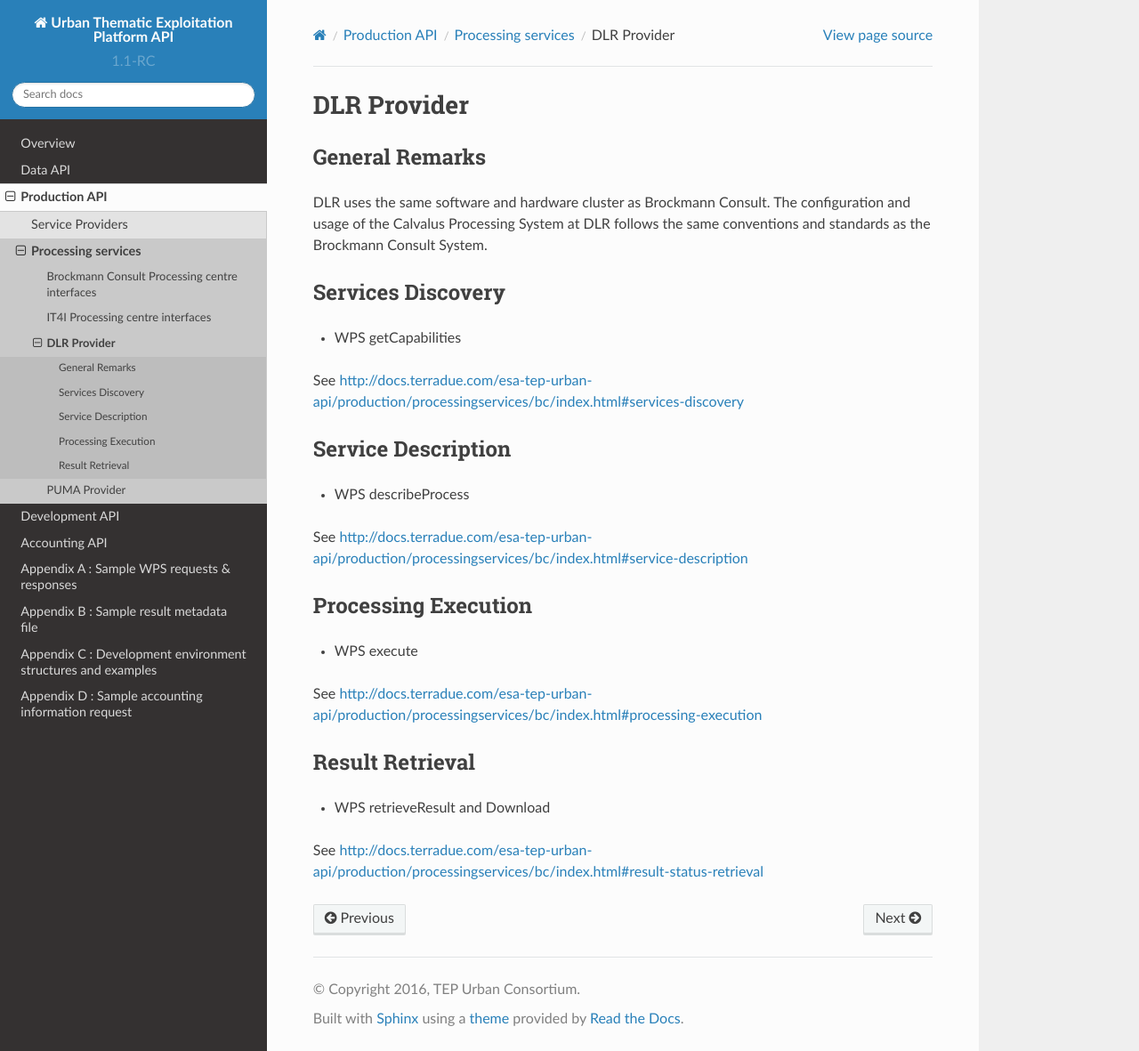
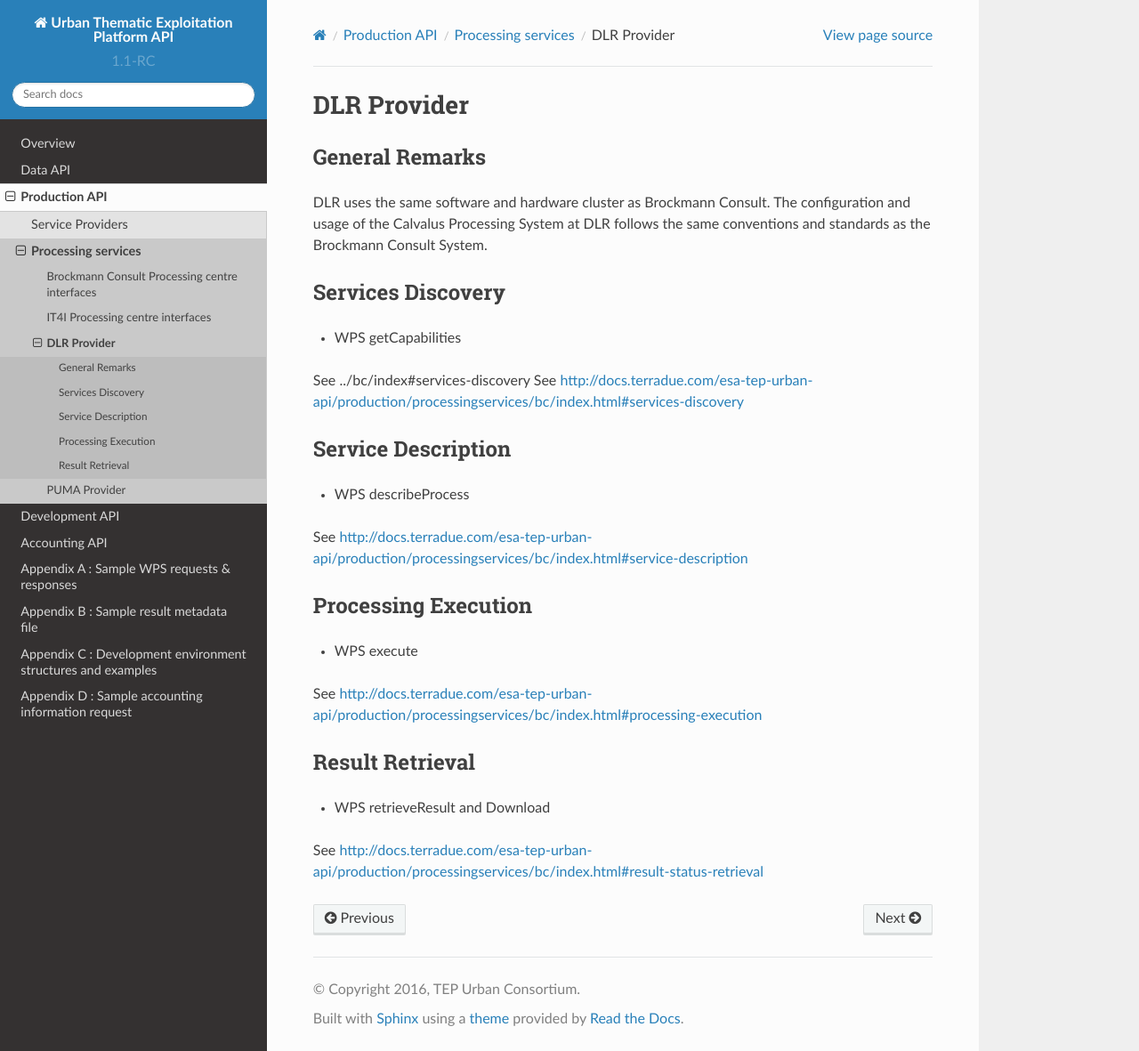
Before and after one commit to urban-tep/API, a Sphinx documentation site: the page built from source/production/processingservices/dlr/index.rst, in a window 1280 px wide and 1181 px high. Shown: the whole window at 89% size. Built offline with Sphinx 7.4.7 and the Read the Docs theme 2.0.0, drawn with Linux system fonts in a browser that asks for light colours; pages that are not in the unit, such as notebooks, are missing from menus.

Commit message:
Update index.rst

```diff
--- a/source/production/processingservices/dlr/index.rst
+++ b/source/production/processingservices/dlr/index.rst
@@ -15,6 +15,7 @@ Services Discovery
 
 - WPS getCapabilities
 
+See ../bc/index#services-discovery
 See http://docs.terradue.com/esa-tep-urban-api/production/processingservices/bc/index.html#services-discovery
 
 Service Description
```
